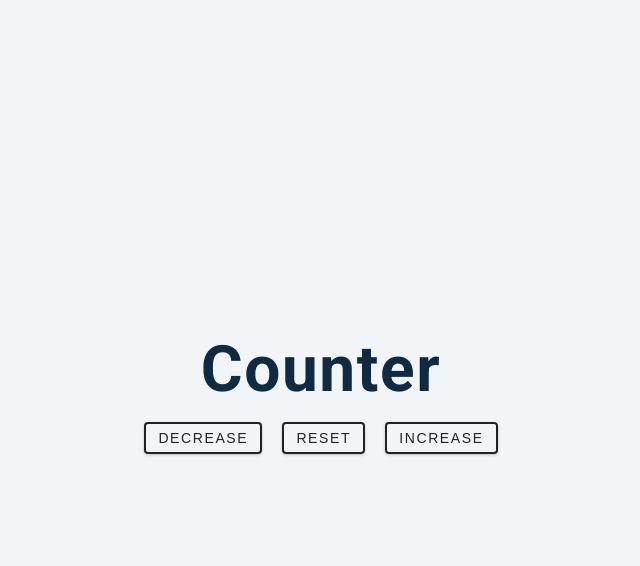
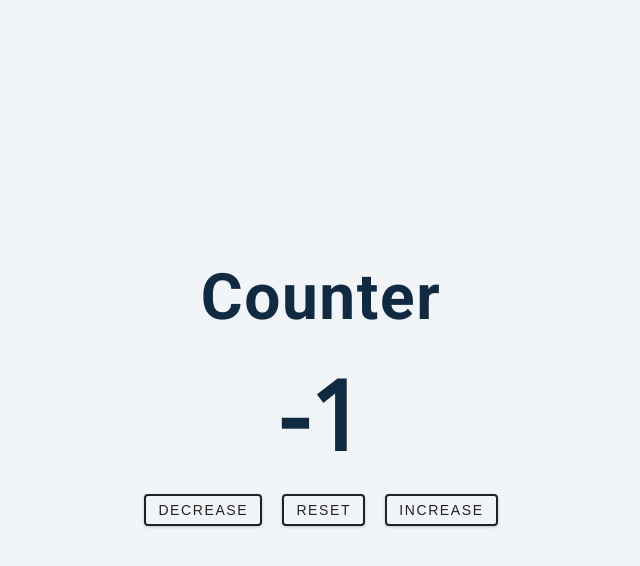
Before and after one commit to taplincorentin/freeCodeCamp_vanillaJS_projects, a plain HTML site: page course02_counter/index.html in a window 1280 px wide. Both pictures are taken after a click on the button "DECREASE". Shown: the whole page, without its empty margins (319-959 px from the left). Drawn offline with nearby package versions, Linux system fonts and the light colour scheme.

Commit message:
did js loop and conditions

```diff
--- a/course02_counter/app.js
+++ b/course02_counter/app.js
@@ -0,0 +1,22 @@
+//set initial count
+let count = 0;
+
+//get value and buttons
+const value = document.querySelector('#value');
+const btns = document.querySelectorAll('.btn');
+
+btns.forEach(function(btn) {
+    btn.addEventListener('click', function(e){
+        const styles = e.currentTarget.classList;
+        if(styles.contains('decrease')){
+            count--;
+        }
+        else if(styles.contains('reset')){
+            count=0;
+        }
+        else{
+            count++;
+        }
+        value.textContent = count;
+    })
+});
--- a/course02_counter/index.html
+++ b/course02_counter/index.html
@@ -12,7 +12,7 @@
     <main>
       <div class="container">
         <h1>Counter</h1>
-        <span id="value"></span>
+        <span id="value">0</span>
         <div class="button-container">
           <button class="btn decrease">decrease</button>
           <button class="btn reset">reset</button>
```
